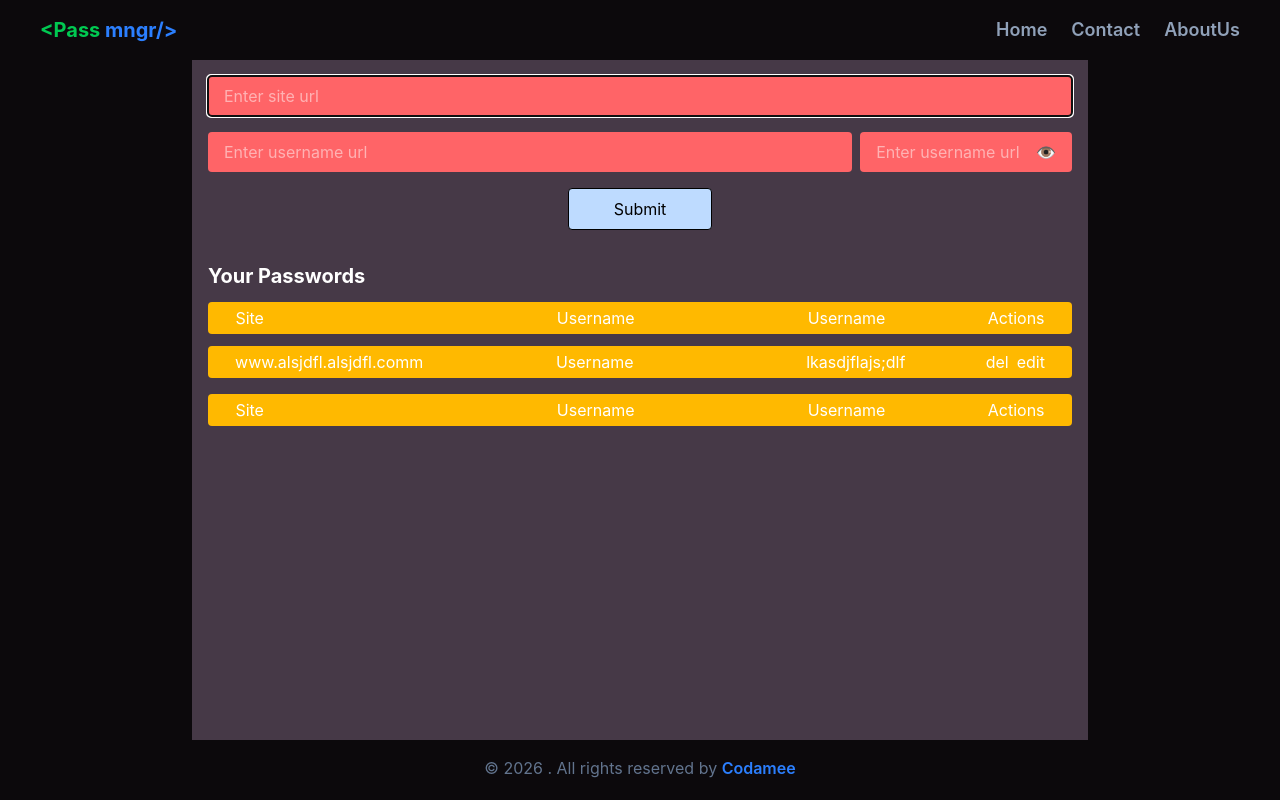
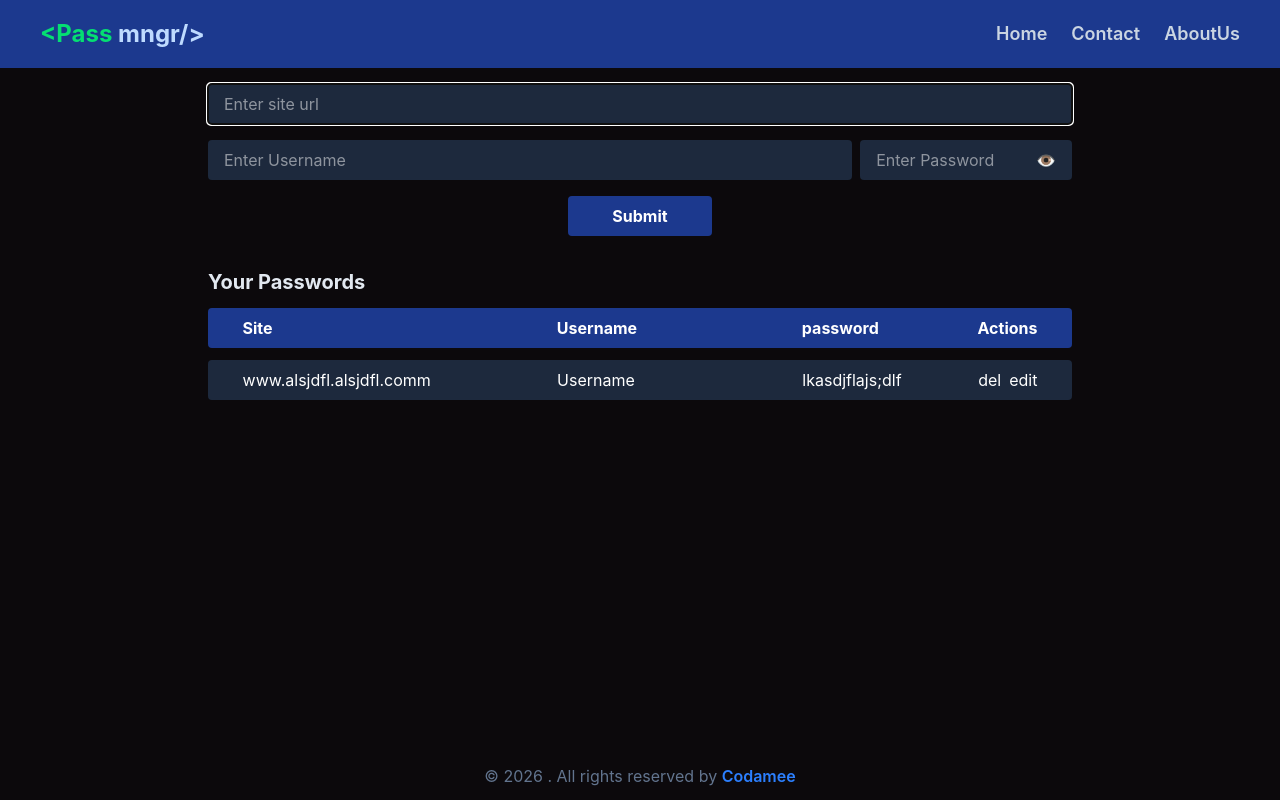
Before and after one commit to codamee/password-manager-react, a React (Vite) app: page / in a window 1280 px wide. Built offline with nearby package versions, Linux system fonts and the light colour scheme.

Commit message:
feat:add the password instance

```diff
--- a/src/components/Footer.jsx
+++ b/src/components/Footer.jsx
@@ -2,7 +2,7 @@ import React from 'react'
 
 const Footer = () => {
   return (
-      <div className='text-slate-500 text-[12px] md:text-base p-2  md:p-4 text-center'>
+      <div className='text-slate-500 text-[12px] bg md:text-base p-2  md:p-4 text-center'>
           <p>&copy; 2026 . All rights reserved by <a className='font-semibold text-blue-500' href="https://github.com/codamee">Codamee</a></p>
     </div>
   )
--- a/src/components/Manager.jsx
+++ b/src/components/Manager.jsx
@@ -12,28 +12,28 @@ const Manager = () => {
     console.log(data);
   }
   return (
-    <div className='text-white min-h-[85%] bg-mauve-700 w-[70%] mx-auto flex flex-col items-center'>
+    <div className='text-white min-h-[85%]  w-[70%] mx-auto flex flex-col items-center'>
       <form className=' w-full flex flex-col p-4 gap-4' onSubmit={handleSubmit(onSubmit)}>
-        <input type='text' placeholder='Enter site url' {...register("url")} className=' w-full bg-red-400 px-4 py-2 rounded-sm' autoFocus />
+        <input type='text' placeholder='Enter site url' {...register("url")} className=' w-full bg-slate-800 px-4 py-2 rounded-sm' autoFocus />
         <div className='flex justify-between items-center gap-2'>
-          <input type='text' placeholder='Enter username url' {...register("username")} className=' w-full bg-red-400 px-4 py-2 rounded-sm ' />
+          <input type='text' placeholder='Enter Username' {...register("username")} className=' w-full bg-slate-800 px-4 py-2 rounded-sm ' />
           <div className='w-1/3 flex relative'>
-            <input type='password' placeholder='Enter username url' {...register("password")} className=' w-full bg-red-400 px-4 py-2 rounded-sm ' />
+            <input type='password' placeholder='Enter Password' {...register("password")} className=' w-full bg-slate-800 px-4 py-2 rounded-sm ' />
             <p className='absolute right-4 bottom-2'>👁️</p>
           </div>
         </div>
-        <input className='px-4 py-2 cursor-pointer w-1/6 mx-auto border bg-blue-200 text-black  rounded-sm' type="submit" />
+        <input className='px-4 py-2 cursor-pointer w-1/6 mx-auto  bg-blue-900 hover:bg-slate-500 font-bold border-0  rounded-sm' type="submit" />
       </form>
-      <div className="passwordContainer flex flex-col w-full gap-3 p-4 overflow-auto">
-        <p className='font-bold text-xl '>Your Passwords</p>
-        <div className="head flex justify-around px-2 py-1 bg-amber-400 rounded-sm">
+      <div className="passwordContainer flex flex-col w-full gap-3 p-4 ">
+        <p className='font-bold text-xl text-slate-200'>Your Passwords</p>
+        <div className="head flex justify-around px-4 py-2 bg-blue-900 rounded-sm font-bold">
           <p className='w-1/3'>Site</p>
           <p className='w-1/4 '>Username</p>
-          <p className='w-1/6'>Username</p>
+          <p className='w-1/6'>password</p>
           <p>Actions</p>
         </div>
-        <div className='flex flex-col gap-4'>
-          <div className="one flex justify-around px-2 py-1 bg-amber-400 rounded-sm">
+        <div className='flex flex-col gap-3 overflow-auto h-80'>
+          <div className="one flex justify-around px-4 py-2 bg-slate-800 rounded-sm">
             <p className='w-1/3'>www.alsjdfl.alsjdfl.comm</p>
             <p className='w-1/4 '>Username</p>
             <p className='w-1/6'>lkasdjflajs;dlf</p>
@@ -42,12 +42,9 @@ const Manager = () => {
               <p>edit</p>
             </div>
           </div>
-          <div className="one flex justify-around px-2 py-1 bg-amber-400 rounded-sm">
-            <p className='w-1/3'>Site</p>
-            <p className='w-1/4 '>Username</p>
-            <p className='w-1/6'>Username</p>
-            <p>Actions</p>
-          </div>
+
+
+
         </div>
       </div>
     </div>
--- a/src/components/Navbar.jsx
+++ b/src/components/Navbar.jsx
@@ -2,9 +2,9 @@ import React from 'react'
 
 const Navbar = () => {
   return (
-      <div className='px-3 py-2 md:py-4 md:px-10 flex justify-between items-center  '>
-          <div className="logo md:text-xl font-bold text-green-500">&lt;Pass <span className=' text-blue-500'>mngr/&gt;</span></div>
-          <ul className='flex md:gap-6 gap-4 text-[.8rem] md:text-lg text-slate-400 font-semibold'>
+      <div className=' w-[70% ] bg-blue-900 px-3 py-2 md:py-4 md:px-10 flex justify-between items-center  '>
+          <div className="logo md:text-[1.5rem] font-bold text-green-400">&lt;Pass <span className=' text-blue-200'>mngr/&gt;</span></div>
+          <ul className='flex md:gap-6 gap-4 text-[.8rem] md:text-lg text-slate-300 font-semibold'>
               <li className='cursor-pointer hover:text-slate-300'>Home</li>
               <li className='cursor-pointer hover:text-slate-300'>Contact</li>
               <li className='cursor-pointer hover:text-slate-300'>AboutUs</li>
```
